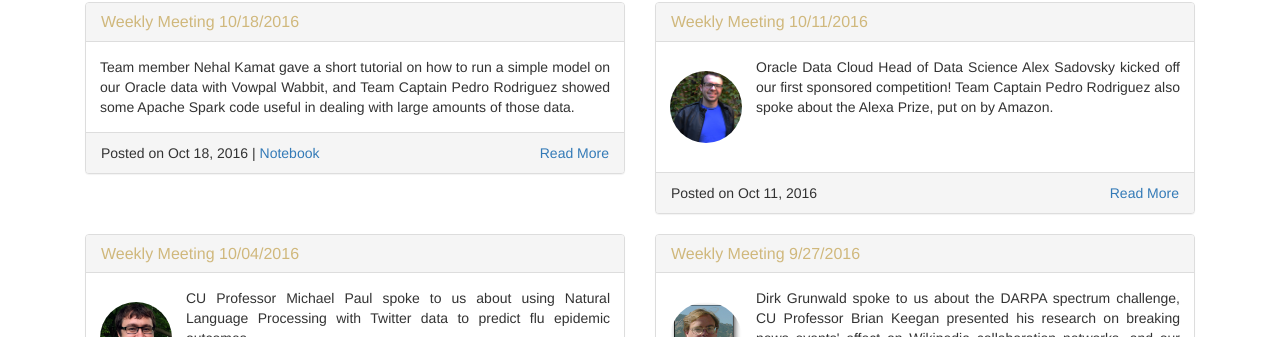
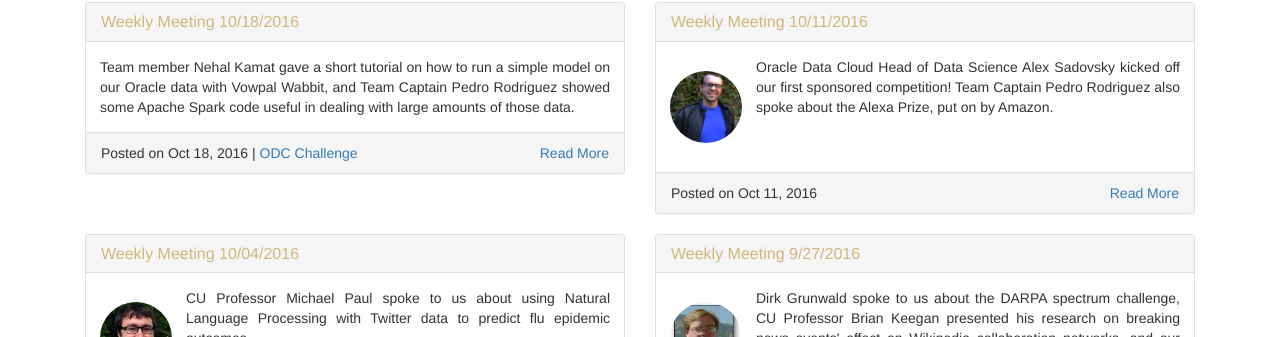
Before and after one commit to CoDataScience/codatascience.github.io, a Jekyll site: the page built from index.html, in a window 1280 px wide. Shown: the part 629-966 px from the top of the page. Built offline with Jekyll 4.4.1, drawn with Linux system fonts in a browser that asks for light colours; the list of posts is cut into pages by our own code; comment, search, counter and statistics services are not loaded.

Commit message:
Option to add multiple notebooks

```diff
--- a/_posts/2016-10-18-weekly-meeting.markdown
+++ b/_posts/2016-10-18-weekly-meeting.markdown
@@ -5,7 +5,9 @@
 date:   2016-10-18 00:00:00 -0000
 categories: meeting, weekly, machine learning, oracle, competition
 excerpt: Team member Nehal Kamat gave a short tutorial on how to run a simple model on our Oracle data with Vowpal Wabbit, and Team Captain Pedro Rodriguez showed some Apache Spark code useful in dealing with large amounts of those data.
-notebook: http://mybinder.org/repo/neka7449/odc-challenge
+notebook:
+  - name: ODC Challenge
+    link: 'http://mybinder.org/repo/neka7449/odc-challenge'
 ---
 
 ## Agenda
--- a/index.html
+++ b/index.html
@@ -129,7 +129,7 @@
     {% if thecycle == 'odd' %}
     <div class="row">
     {% endif %}
-    <div class="col-md-6 col-sm-6">
+    <div class="col-md-6">
     <div class="panel panel-default" style="width: 100%;">
         <div class="panel-heading">
             <h3 class="panel-title"><a href="{{ post.url | prepend: site.baseurl }}">{{ post.title }}</a></h3>
@@ -150,7 +150,9 @@
         </div>
         <div class="panel-footer">Posted on {{ post.date | date: "%b %-d, %Y" }}
           {% if post.notebook %}
-           | <a href="{{ post.notebook }}"> Notebook </a>
+          {% for info in post.notebook %}
+           | <a href="{{ info.link }}"> {{info.name}} </a>
+          {% endfor %}
           {% endif %}
             <div class="pull-right"><a href="{{ post.url | prepend: site.baseurl }}">Read More</a></div>
         </div>
```
